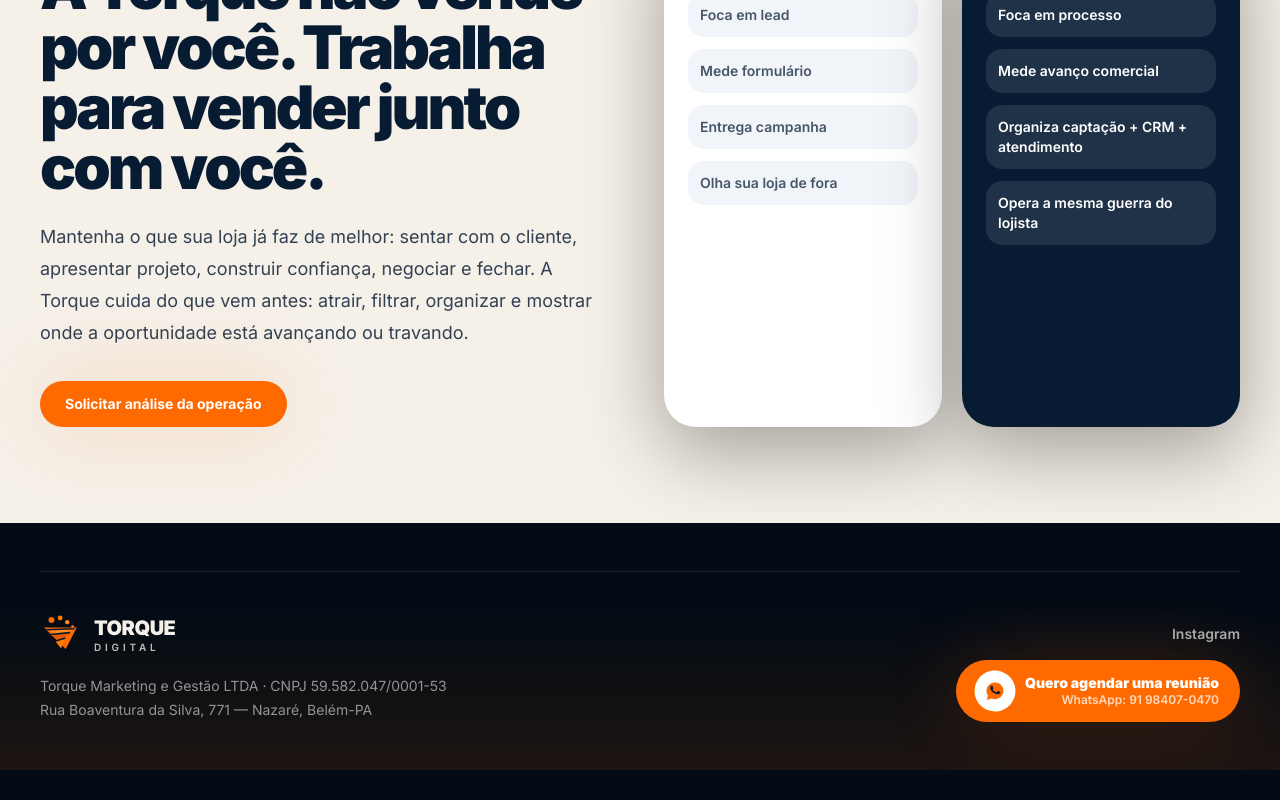
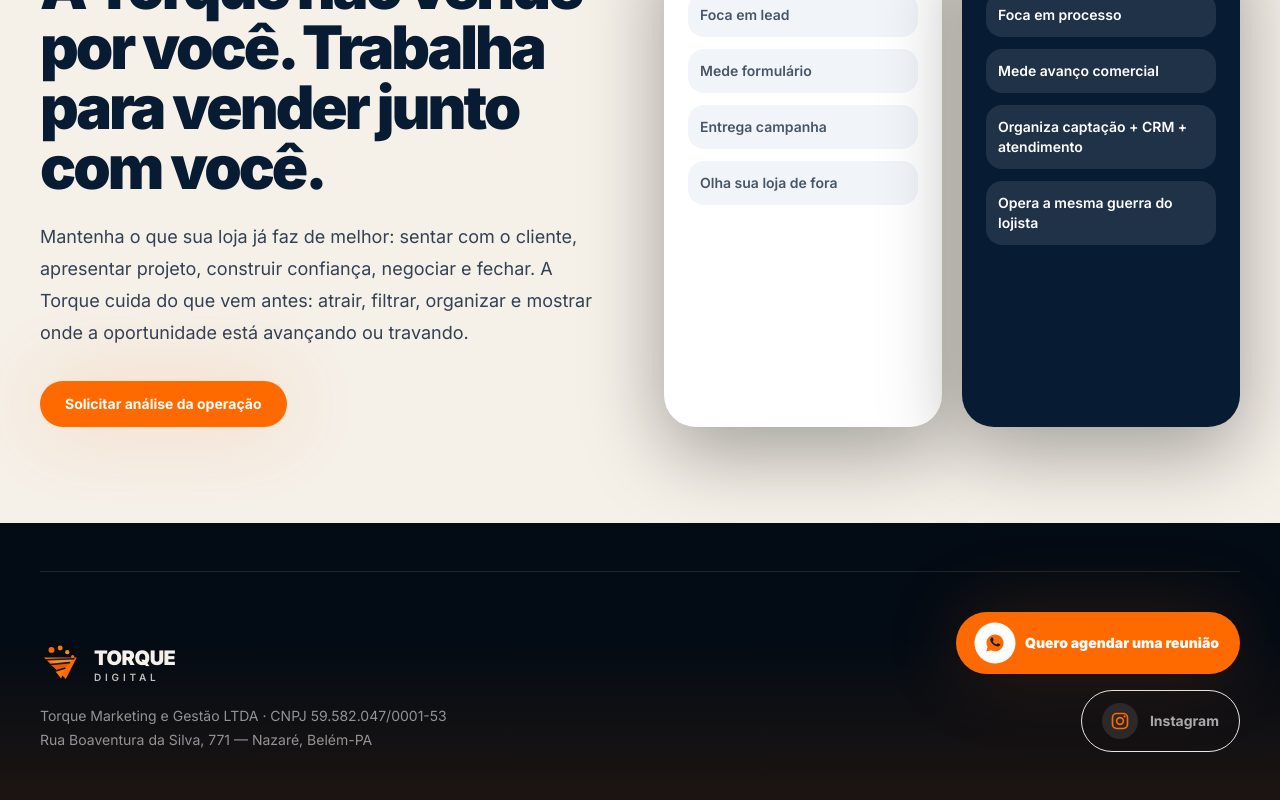
Before and after one commit to macleytonalves/site-torque-digital-moveleiro, a React (Vite) app: page / in a window 1280 px wide. Shown: the part 3059-3859 px from the top of the page. Before the commit the page ends 3829 px from the top, so only its background shows below. Built offline with nearby package versions, Linux system fonts and the light colour scheme; no server answers.

Commit message:
refactor: simplify footer social CTAs

```diff
--- a/src/sections/Footer.jsx
+++ b/src/sections/Footer.jsx
@@ -17,6 +17,16 @@ function WhatsAppIcon() {
   )
 }
 
+function InstagramIcon() {
+  return (
+    <svg width="20" height="20" viewBox="0 0 24 24" fill="none" xmlns="http://www.w3.org/2000/svg" aria-hidden="true">
+      <rect x="3" y="3" width="18" height="18" rx="5" stroke="currentColor" strokeWidth="2" />
+      <circle cx="12" cy="12" r="4" stroke="currentColor" strokeWidth="2" />
+      <circle cx="17.5" cy="6.5" r="1.3" fill="currentColor" />
+    </svg>
+  )
+}
+
 export function Footer() {
   return (
     <footer className="relative overflow-hidden bg-torque-dark px-6 py-12 lg:px-10">
@@ -30,9 +40,6 @@ export function Footer() {
           </p>
         </div>
         <div className="flex flex-col items-start gap-4 text-sm text-white/65 md:items-end md:text-right">
-          <a className="font-semibold transition hover:text-white" href={siteConfig.instagram} target="_blank" rel="noreferrer">
-            Instagram
-          </a>
           <motion.a
             href={siteConfig.whatsappUrl}
             whileHover={{ scale: 1.04, y: -2 }}
@@ -46,10 +53,21 @@ export function Footer() {
             >
               <WhatsAppIcon />
             </motion.span>
-            <span className="flex flex-col leading-tight">
-              <span>Quero agendar uma reunião</span>
-              <span className="text-xs font-semibold text-white/75">WhatsApp: 91 98407-0470</span>
+            <span>Quero agendar uma reunião</span>
+          </motion.a>
+
+          <motion.a
+            href={siteConfig.instagram}
+            target="_blank"
+            rel="noreferrer"
+            whileHover={{ scale: 1.03, y: -2 }}
+            whileTap={{ scale: 0.98 }}
+            className="inline-flex items-center gap-3 rounded-full border border-white/12 bg-white/8 px-5 py-3 font-bold text-white/82 transition hover:border-torque-orange/40 hover:bg-white/12 hover:text-white"
+          >
+            <span className="flex h-9 w-9 items-center justify-center rounded-full bg-white/10 text-torque-orange">
+              <InstagramIcon />
             </span>
+            <span>Instagram</span>
           </motion.a>
         </div>
       </div>
```
